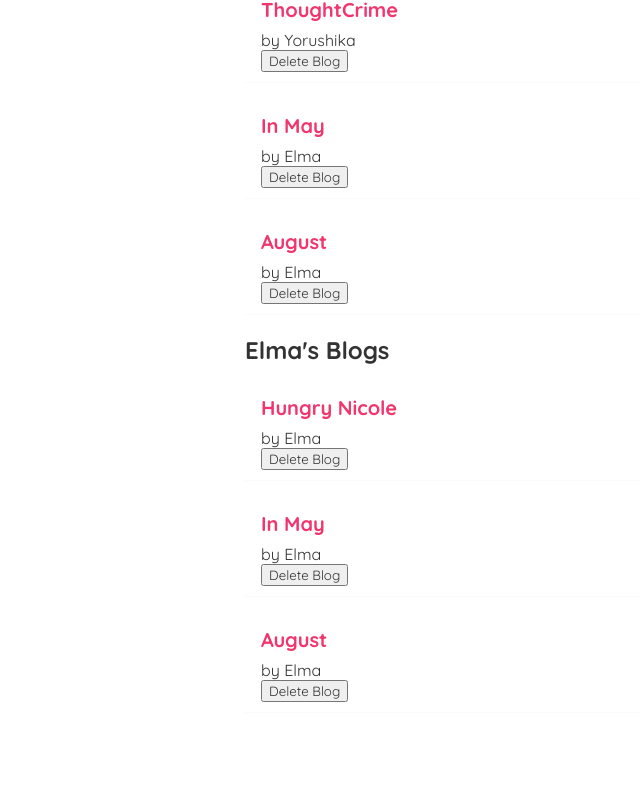
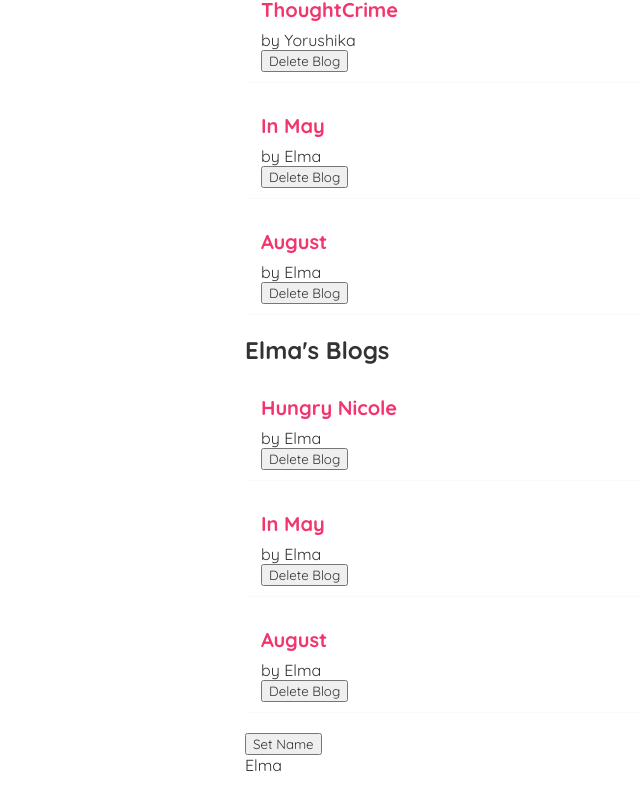
Before and after one commit to VeyGudTek/Blog_Test, a React (Create React App) app: page / in a window 1280 px wide. Shown: the part 426-1235 px from the top of the page, without its empty margins (95-735 px from the left). Built offline with nearby package versions, Linux system fonts and the light colour scheme.

Commit message:
Added a dependency for useEffect

```diff
--- a/src/Home.js
+++ b/src/Home.js
@@ -10,6 +10,8 @@
         {title: "August", body: "Moonlight, a Certain Person", author: "Elma", id: 5}
     ])
 
+    const [name, setName] = useState('Elma')
+
     const handleDelete = (id) => {
         const newBlogs = blogs.filter((blog) => blog.id !== id)
         setBlogs(newBlogs)
@@ -17,12 +19,14 @@
 
     useEffect(() => {
         console.log('use effect')
-    })
+    }, [name])
 
     return (
         <div className="home">
             <BlogList blogs={blogs} title="All Blogs" handleDelete={handleDelete}/>
             <BlogList blogs={blogs.filter((blog) => blog.author === "Elma")} title="Elma's Blogs" handleDelete={handleDelete}/>
+            <button onClick={() => setName('Amy')}>Set Name</button>
+            <p>{name}</p>
         </div>
     )
 }
```
